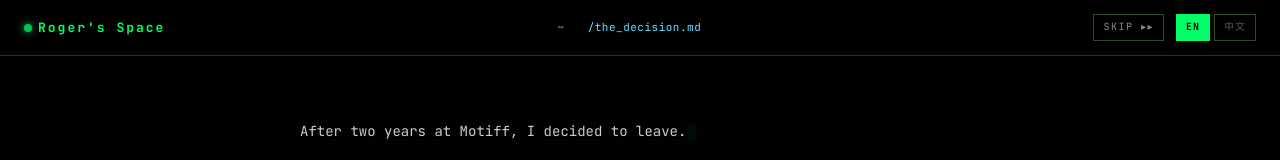
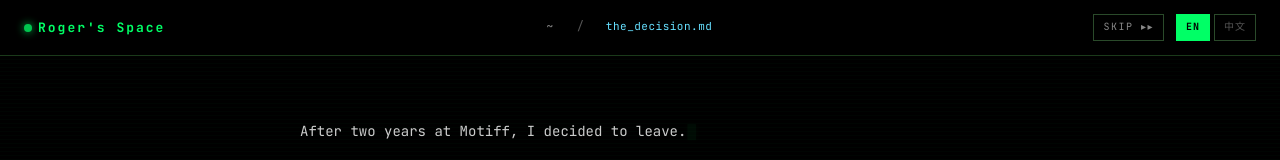
Before and after one commit to 12og3r/12og3r, a React (Vite) app: page /en/posts/0032-leaving-motiff in a window 1280 px wide. Shown: the top 160 px of the page. Built offline with nearby package versions, Linux system fonts and the light colour scheme.

Commit message:
fix(topbar): split path-sep '/' as own faint-colored span, equidistant

```diff
--- a/src/components/TopBar.css
+++ b/src/components/TopBar.css
@@ -42,6 +42,11 @@
 }
 .topnav a:hover { color: var(--green) !important; background: transparent !important; }
 .topnav a.active { color: var(--green) !important; border-bottom: 1px solid var(--green) !important; padding-bottom: 2px; }
+.topnav .path-sep {
+  color: var(--fg-faint);
+  font-size: 12px;
+  user-select: none;
+}
 .topnav .filename {
   color: var(--cyan);
   font-size: 11px;
--- a/src/components/TopBar.tsx
+++ b/src/components/TopBar.tsx
@@ -23,7 +23,10 @@ export function TopBar({ articleFilename, onSkip }: Props) {
       <nav className="topnav">
         <Link to={`/${lang}`} className={isHome ? 'active' : ''}>~</Link>
         {articleFilename ? (
-          <span className="filename">{articleFilename}</span>
+          <>
+            <span className="path-sep" aria-hidden="true">/</span>
+            <span className="filename">{articleFilename}</span>
+          </>
         ) : (
           <Link to={`/${lang}/about`} className={isAbout ? 'active' : ''}>{t('nav.about')}</Link>
         )}
--- a/src/routes/Post.tsx
+++ b/src/routes/Post.tsx
@@ -43,12 +43,10 @@ export default function PostRoute() {
   const next = posts[idx - 1];
   const chapters = post.chapters[lang];
 
-  // Display the article like a path. Collapse any non-letter / non-digit run
-  // (spaces, commas, etc.) into a single underscore so titles like
-  // "No Farewell, Motiff" become "No_Farewell_Motiff" instead of
-  // "No_Farewell,_Motiff".
+  // Display the article like a filename — TopBar joins it with a `~` and a
+  // dim `/` separator so the whole thing reads as a shell path.
   const articleTitle = chapters[0]?.title || post.meta.slug;
-  const articleFilename = `/${articleTitle.replace(/[^\p{L}\p{N}]+/gu, '_').replace(/^_|_$/g, '')}.md`;
+  const articleFilename = `${articleTitle.replace(/[^\p{L}\p{N}]+/gu, '_').replace(/^_|_$/g, '')}.md`;
 
   const showSkip = !reduceMotion && !skipped && !completed;
 
```
Also changed, not shown: 1 other file (tests, documents, lock files or other folders).
